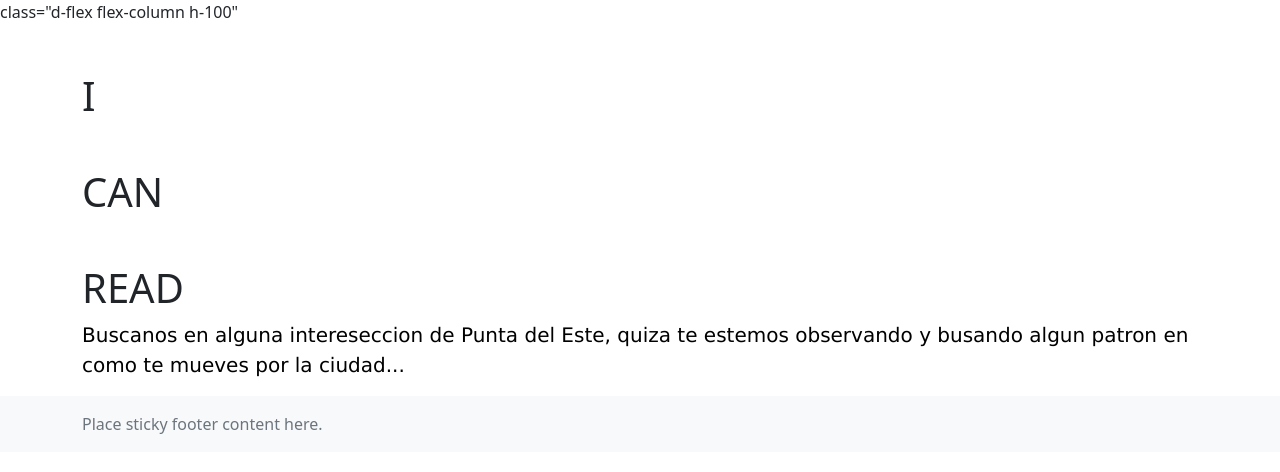
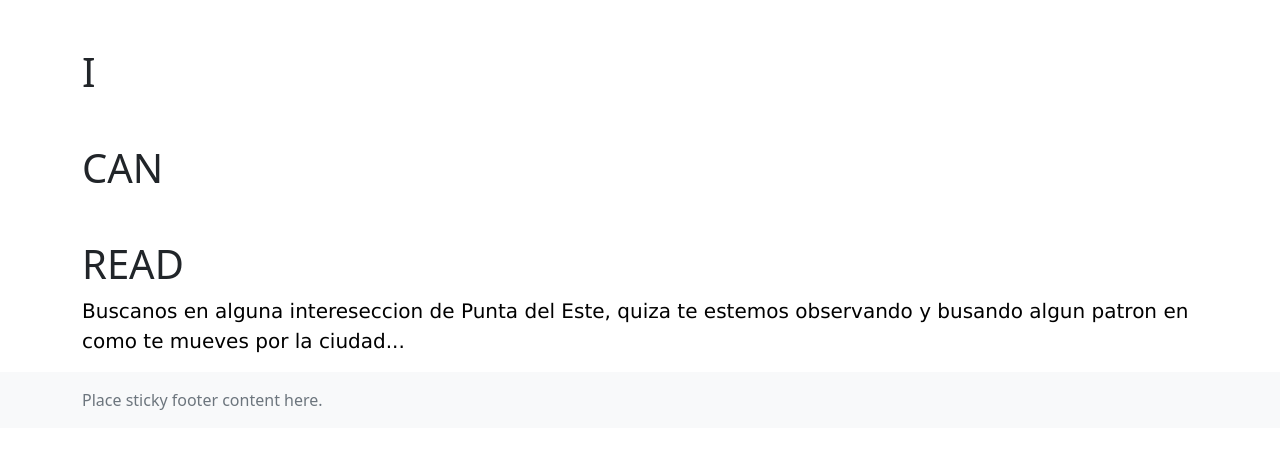
Before and after one commit to icanreaduy/icanread, a plain HTML site: page index.html in a window 1280 px wide. Drawn offline with nearby package versions, Linux system fonts and the light colour scheme; a script that the page names is missing.

Commit message:
Add files via upload

```diff
--- a/index.html
+++ b/index.html
@@ -16,7 +16,7 @@
   <meta name="theme-color" content="#7952b3">
 </head>
 
-<body> class="d-flex flex-column h-100"
+<body class="d-flex flex-column h-100">
 
   <!-- Begin page content -->
   <main class="flex-shrink-0">
```
